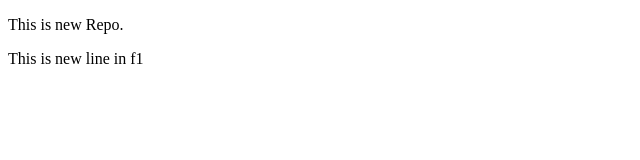
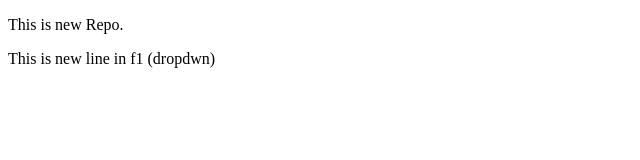
Before and after one commit to Bristi16/localrepo, a plain HTML site: page index.html in a window 1280 px wide. Shown: the full height of the page, 0-640 px from the left. Drawn offline with Linux system fonts and the light colour scheme.

```diff
--- a/index.html
+++ b/index.html
@@ -7,6 +7,6 @@
 </head>
 <body>
     <p>This is new Repo.</p>
-    <p>This is new line in f1</p>
+    <p>This is new line in f1 (dropdwn)</p>
 </body>
 </html>
```
